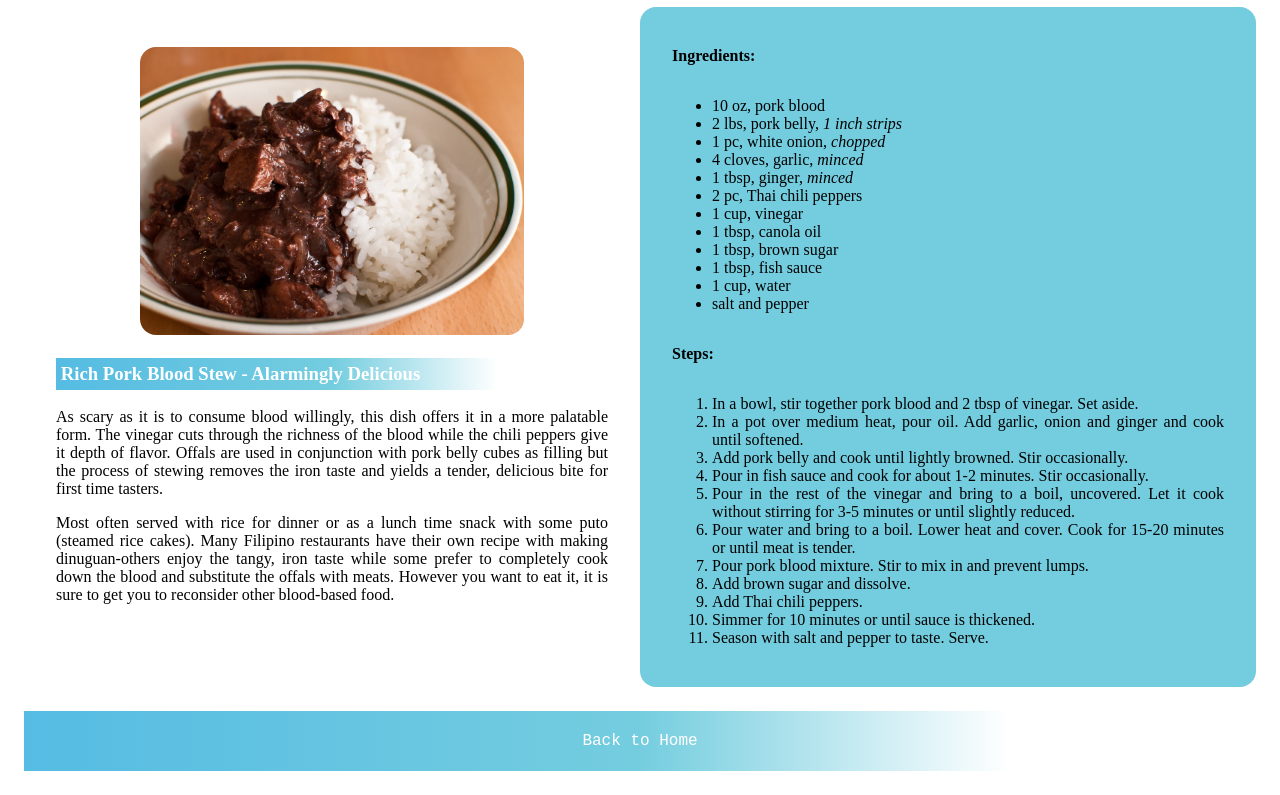
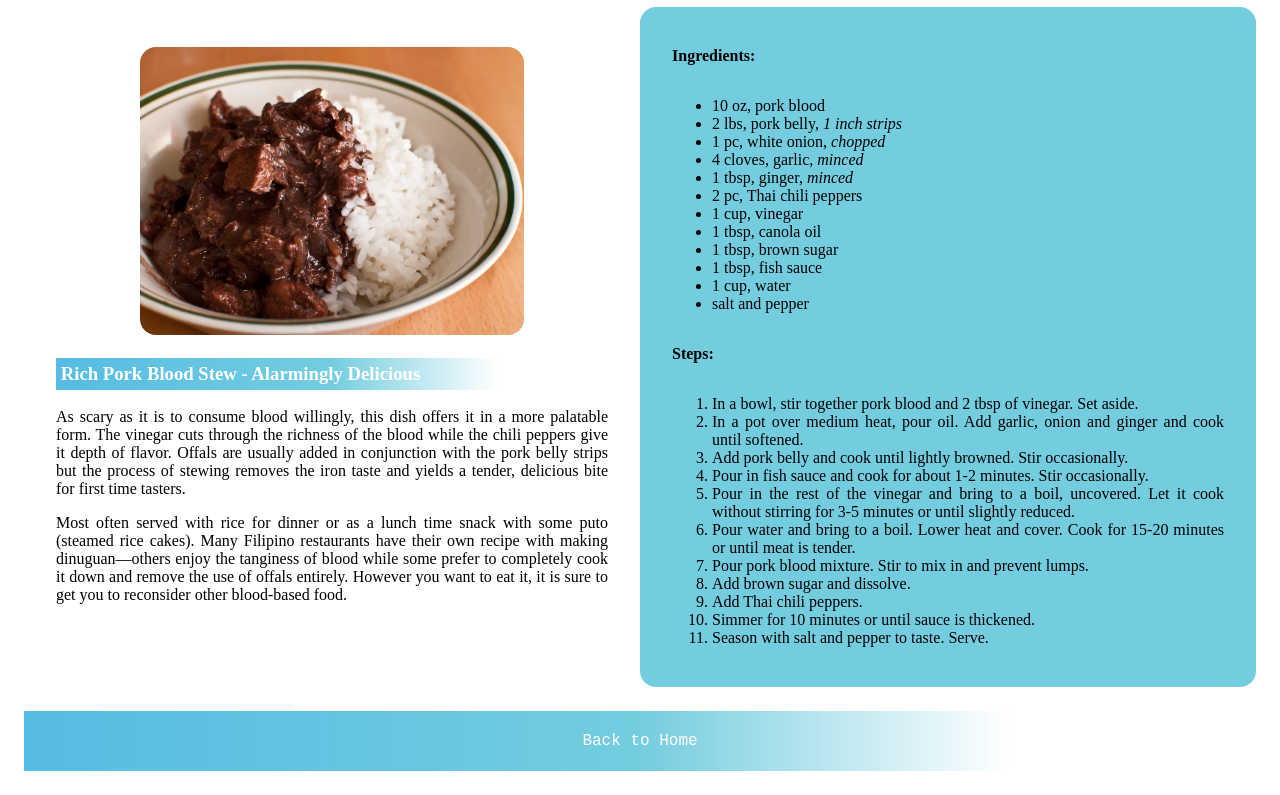
Before and after one commit to alexa-acosta/odin-recipes, a plain HTML site: page recipes/dinuguan.html in a window 1280 px wide. Shown: the part 133-928 px from the top of the page. Drawn offline with Linux system fonts and the light colour scheme.

Commit message:
Revise dinuguan.html description

```diff
--- a/recipes/dinuguan.html
+++ b/recipes/dinuguan.html
@@ -22,9 +22,9 @@
                 <p class="centered"><img src="./../img/dinuguan.jpg" alt="A bowl of Pork Dinuguan with pieces of pork meat in a near-black brown thick broth." /></p>
 
                 <h3 class="highlighted">Rich Pork Blood Stew - Alarmingly Delicious</h3>
-                <p>As scary as it is to consume blood willingly, this dish offers it in a more palatable form. The vinegar cuts through the richness of the blood while the chili peppers give it depth of flavor. Offals are used in conjunction with pork belly cubes as filling but the process of stewing removes the iron taste and yields a tender, delicious bite for first time tasters.</p>
+                <p>As scary as it is to consume blood willingly, this dish offers it in a more palatable form. The vinegar cuts through the richness of the blood while the chili peppers give it depth of flavor. Offals are usually added in conjunction with the pork belly strips but the process of stewing removes the iron taste and yields a tender, delicious bite for first time tasters.</p>
 
-                <p>Most often served with rice for dinner or as a lunch time snack with some puto (steamed rice cakes). Many Filipino restaurants have their own recipe with making dinuguan-others enjoy the tangy, iron taste while some prefer to completely cook down the blood and substitute the offals with meats. However you want to eat it, it is sure to get you to reconsider other blood-based food.</p>
+                <p>Most often served with rice for dinner or as a lunch time snack with some puto (steamed rice cakes). Many Filipino restaurants have their own recipe with making dinuguan—others enjoy the tanginess of blood while some prefer to completely cook it down and remove the use of offals entirely. However you want to eat it, it is sure to get you to reconsider other blood-based food.</p>
             </div>
 
             <div class="right">
```
